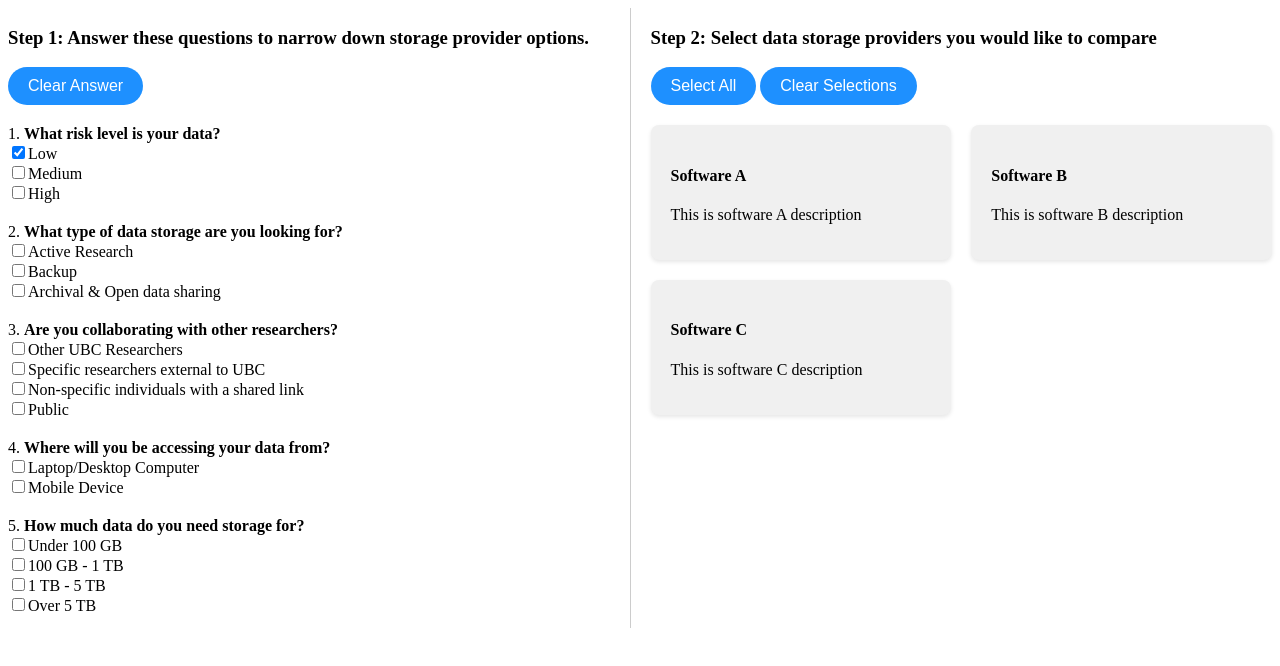
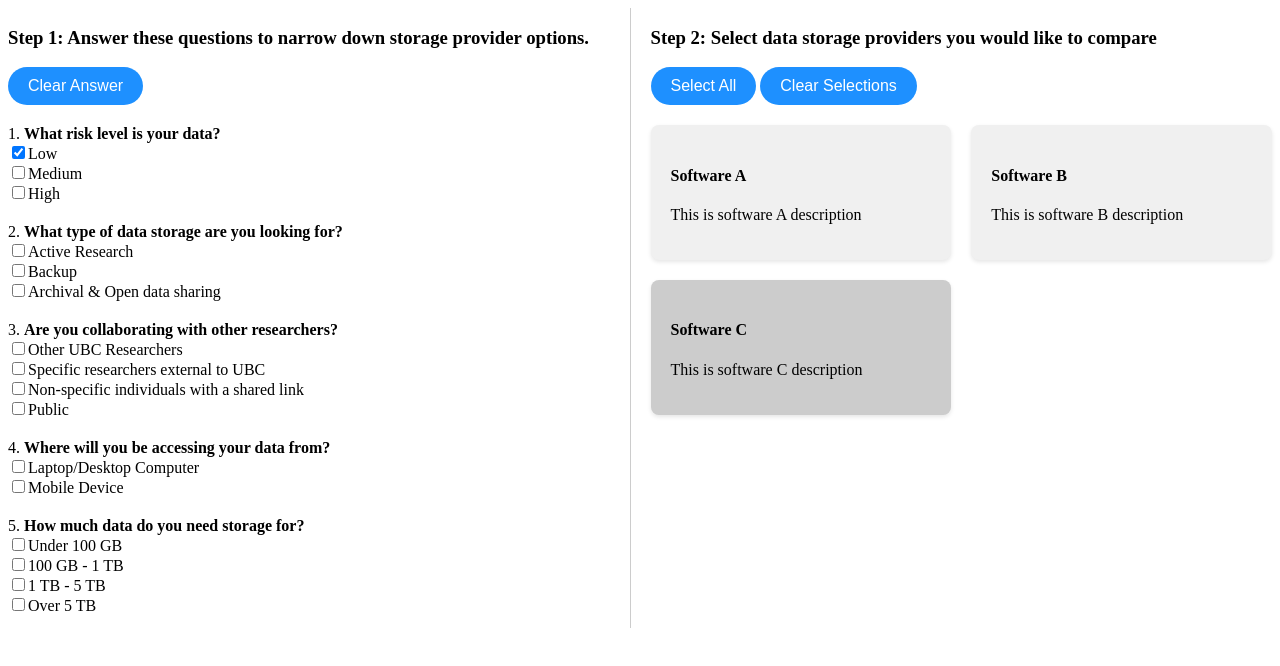
Before and after one commit to Krithik1/Platform-Navigator, a plain HTML site: page index.html in a window 1280 px wide. Both pictures are taken after a click on the checkbox 18 px from the left and 152 px from the top of the page. Drawn offline with Linux system fonts and the light colour scheme.

Commit message:
basic functionality done

```diff
--- a/script.js
+++ b/script.js
@@ -29,7 +29,6 @@ var softwareData = [
     // Add more data objects as needed
 ];
 
-
 // Generate card-like structures dynamically using the data object
 var cardsContainer = document.querySelector('.cards-container');
 softwareData.forEach(function (software) {
@@ -52,15 +51,12 @@ softwareData.forEach(function (software) {
     cardsContainer.appendChild(card);
 });
 
-// TODO: Ask about functionality of the checkboxes and highlighting
-
 function onlyOneRisk(checkbox) {
     var checkboxes = document.querySelectorAll('.risk')
     checkboxes.forEach((item) => {
         // Update the checked state of the other checkboxes and change the selected class of the cards based on the checked state
         if (item !== checkbox) {
             item.checked = false;
-
         }
     })
 }
@@ -71,7 +67,6 @@ function onlyOneDataStorage(checkbox) {
         // Update the checked state of the other checkboxes and change the selected class of the cards based on the checked state
         if (item !== checkbox) {
             item.checked = false;
-
         }
     })
 }
@@ -88,10 +83,23 @@ document.addEventListener("DOMContentLoaded", function () {
     var typeCheckboxes = document.querySelectorAll('.type');
     var collabCheckboxes = document.querySelectorAll('.collab');
     var accessCheckboxes = document.querySelectorAll('.access');
-    var dataStorageCheckboxes = document.querySelectorAll('.data-storage');
+    var dataStorageCheckboxes = document.querySelectorAll('.dataStorage');
+
+    function checkIfAllCheckboxesAreUnchecked() {
+        var allCheckboxes = document.querySelectorAll('input[type="checkbox"]');
+        var allUnchecked = true;
+        allCheckboxes.forEach(function (checkbox) {
+            if (checkbox.checked) {
+                allUnchecked = false;
+            }
+        });
+        return allUnchecked;
+    }
 
     function toggleCardSelection() {
-        this.classList.toggle("selected");
+        if (this.classList.contains("filtered") || checkIfAllCheckboxesAreUnchecked()) {
+            this.classList.toggle("selected");
+        }
         checkStep3Visibility();
         updateSelectedProvidersList();
     }
@@ -113,7 +121,37 @@ document.addEventListener("DOMContentLoaded", function () {
         });
     }
 
-    function arraysEqual(arr1, arr2) {
+    function checkAllFalse(list) {
+        return list.every(i => i === false);
+    }
+
+    function filterDict(dict) {
+        var filterList = [];
+        for (var key in dict) {
+            console.log(dict[key]);
+            if (!checkAllFalse(dict[key])) {
+                filterList.push(key);
+            }
+        }
+        console.log(filterList);
+        return filterList;
+    }
+
+    function compareDictsBasedOnFilter(dict1, dict2, filterList, card) {
+        console.log(filterList);
+        for (var key in filterList) {
+            if (arrayEquals(dict1[filterList[key]], dict2[filterList[key]])) {
+                card.classList.add("filtered");
+            } else {
+                card.classList.remove("filtered");
+            }
+        }
+        if (filterList.length == 0) {
+            card.classList.remove("filtered");
+        }
+    }
+
+    function arrayEquals(arr1, arr2) {
         // Check if the arrays have the same length
         if (arr1.length !== arr2.length) {
             return false;
@@ -123,107 +161,158 @@ document.addEventListener("DOMContentLoaded", function () {
         return arr1.every((value, index) => value === arr2[index]);
     }
 
-    // TODO: Create allFalse parameters to check if all the chekboxes for that question are false, if yes then ignore that question
-    function createCardCheckBoxList(card) {
-        var cardCheckBoxList = [];
+    function createCheckBoxBoolDict() {
+        var checkBoxBoolDict = {
+            risk: [],
+            type: [],
+            collab: [],
+            access: [],
+            dataStorage: []
+        };
+        riskCheckboxes.forEach(function (checkbox) {
+            checkBoxBoolDict.risk.push(checkbox.checked);
+        });
+        typeCheckboxes.forEach(function (checkbox) {
+            checkBoxBoolDict.type.push(checkbox.checked);
+        });
+        collabCheckboxes.forEach(function (checkbox) {
+            checkBoxBoolDict.collab.push(checkbox.checked);
+        });
+        accessCheckboxes.forEach(function (checkbox) {
+            checkBoxBoolDict.access.push(checkbox.checked);
+        });
+        dataStorageCheckboxes.forEach(function (checkbox) {
+            checkBoxBoolDict.dataStorage.push(checkbox.checked);
+        });
+        return checkBoxBoolDict;
+    }
+
+    function createCardCheckBoxDict(card) {
+        var riskCheckBoxList = [];
+        var typeCheckBoxList = [];
+        var collabCheckBoxList = [];
+        var accessCheckBoxList = [];
+        var dataStorageCheckBoxList = [];
         var cardRisk = card.classList[1];
         var cardType = card.classList[2];
         var cardCollab = card.classList[3];
         var cardAccess = card.classList[4];
         var cardDataStorage = card.classList[5];
+        var cardCheckBoxDict = {
+            risk: [],
+            type: [],
+            collab: [],
+            access: [],
+            dataStorage: []
+        };
         if (cardRisk === "high") {
-            cardCheckBoxList.push(false);
-            cardCheckBoxList.push(false);
-            cardCheckBoxList.push(true);
+            riskCheckBoxList.push(false);
+            riskCheckBoxList.push(false);
+            riskCheckBoxList.push(true);
         } if (cardRisk === "medium") {
-            cardCheckBoxList.push(false);
-            cardCheckBoxList.push(true);
-            cardCheckBoxList.push(false);
+            riskCheckBoxList.push(false);
+            riskCheckBoxList.push(true);
+            riskCheckBoxList.push(false);
         } else {
-            cardCheckBoxList.push(true);
-            cardCheckBoxList.push(false);
-            cardCheckBoxList.push(false);
+            riskCheckBoxList.push(true);
+            riskCheckBoxList.push(false);
+            riskCheckBoxList.push(false);
         }
 
         if (cardType === "activeresearch") {
-            cardCheckBoxList.push(true);
+            typeCheckBoxList.push(true);
         } else {
-            cardCheckBoxList.push(false);
+            typeCheckBoxList.push(false);
         }
 
         if (cardType === "backup") {
-            cardCheckBoxList.push(true);
+            typeCheckBoxList.push(true);
         } else {
-            cardCheckBoxList.push(false);
+            typeCheckBoxList.push(false);
         }
 
         if (cardType === "archival&opendatasharing") {
-            cardCheckBoxList.push(true);
+            typeCheckBoxList.push(true);
         } else {
-            cardCheckBoxList.push(false);
+            typeCheckBoxList.push(false);
         }
 
         if (cardCollab === "otherUBCresearchers") {
-            cardCheckBoxList.push(true);
+            collabCheckBoxList.push(true);
         } else {
-            cardCheckBoxList.push(false);
+            collabCheckBoxList.push(false);
         }
 
         if (cardCollab === "specific") {
-            cardCheckBoxList.push(true);
+            collabCheckBoxList.push(true);
         } else {
-            cardCheckBoxList.push(false);
+            collabCheckBoxList.push(false);
         }
 
         if (cardCollab === "nonspecific") {
-            cardCheckBoxList.push(true);
+            collabCheckBoxList.push(true);
         } else {
-            cardCheckBoxList.push(false);
+            collabCheckBoxList.push(false);
         }
 
         if (cardCollab === "public") {
-            cardCheckBoxList.push(true);
+            collabCheckBoxList.push(true);
         } else {
-            cardCheckBoxList.push(false);
+            collabCheckBoxList.push(false);
         }
 
         if (cardAccess === "laptop") {
-            cardCheckBoxList.push(true);
+            accessCheckBoxList.push(true);
         } else {
-            cardCheckBoxList.push(false);
+            accessCheckBoxList.push(false);
         }
 
         if (cardAccess === "mobile") {
-            cardCheckBoxList.push(true);
+            accessCheckBoxList.push(true);
         } else {
-            cardCheckBoxList.push(false);
+            accessCheckBoxList.push(false);
         }
 
         if (cardDataStorage === "under100") {
-            cardCheckBoxList.push(true);
-            cardCheckBoxList.push(false);
-            cardCheckBoxList.push(false);
-            cardCheckBoxList.push(false);
+            dataStorageCheckBoxList.push(true);
+            dataStorageCheckBoxList.push(false);
+            dataStorageCheckBoxList.push(false);
+            dataStorageCheckBoxList.push(false);
         } else if (cardDataStorage === "100GBto1TB") {
-            cardCheckBoxList.push(false);
-            cardCheckBoxList.push(true);
-            cardCheckBoxList.push(false);
-            cardCheckBoxList.push(false);
+            dataStorageCheckBoxList.push(false);
+            dataStorageCheckBoxList.push(true);
+            dataStorageCheckBoxList.push(false);
+            dataStorageCheckBoxList.push(false);
         } else if (cardDataStorage === "1TBto5TB") {
-            cardCheckBoxList.push(false);
-            cardCheckBoxList.push(false);
-            cardCheckBoxList.push(true);
-            cardCheckBoxList.push(false);
+            dataStorageCheckBoxList.push(false);
+            dataStorageCheckBoxList.push(false);
+            dataStorageCheckBoxList.push(true);
+            dataStorageCheckBoxList.push(false);
         } else {
-            cardCheckBoxList.push(false);
-            cardCheckBoxList.push(false);
-            cardCheckBoxList.push(false);
-            cardCheckBoxList.push(true);
+            dataStorageCheckBoxList.push(false);
+            dataStorageCheckBoxList.push(false);
+            dataStorageCheckBoxList.push(false);
+            dataStorageCheckBoxList.push(true);
         }
 
-        return cardCheckBoxList;
+        cardCheckBoxDict = {
+            risk: riskCheckBoxList.slice(0, 3),
+            type: typeCheckBoxList,
+            collab: collabCheckBoxList,
+            access: accessCheckBoxList,
+            dataStorage: dataStorageCheckBoxList
+        };
+
+        return cardCheckBoxDict;
     }
 
+    function toggleCardSelectionBasedOnCheckBoxes() {
+        var checkBoxBoolDict = createCheckBoxBoolDict();
+        cards.forEach(function (card) {
+            var cardCheckboxList = createCardCheckBoxDict(card);
+            compareDictsBasedOnFilter(cardCheckboxList, checkBoxBoolDict, filterDict(checkBoxBoolDict), card);
+        });
+    }
     step2SelectAllButton.addEventListener("click", function () {
         cards.forEach(function (card) {
             card.classList.add("selected");
@@ -244,154 +333,25 @@ document.addEventListener("DOMContentLoaded", function () {
         checkboxes.forEach(function (checkbox) {
             checkbox.checked = false;
         });
+        cards.forEach(function (card) {
+            card.classList.remove("selected");
+            card.classList.remove("filtered");
+        });
+        updateSelectedProvidersList();
+        checkStep3Visibility();
     });
 
     cards.forEach(function (card) {
         card.addEventListener("click", toggleCardSelection);
     });
 
-    // TODO: Fix the checkboxes so that they work properly
-
-    // // Toggle selected class if risk checkbox is clicked and if the checkbox is not checked then remove selected class
-    // riskCheckboxes.forEach(function (checkbox) {
-    //     checkbox.addEventListener("click", function () {
-    //         var risk = checkbox.classList[1];
-    //         if (checkbox.checked) {
-    //             cards.forEach(function (card) {
-    //                 if (card.classList.contains(risk)) {
-    //                     card.classList.add("selected");
-    //                 }
-    //             });
-    //         } else {
-    //             cards.forEach(function (card) {
-    //                 if (card.classList.contains(risk)) {
-    //                     card.classList.remove("selected");
-    //                 }
-    //             });
-    //         }
-    //         updateSelectedProvidersList();
-    //         checkStep3Visibility();
-    //     });
-    // });
-
-    // // Toggle selected class if type checkbox is clicked and if the checkbox is not checked then remove selected class
-    // typeCheckboxes.forEach(function (checkbox) {
-    //     checkbox.addEventListener("click", function () {
-    //         var type = checkbox.classList[1];
-    //         if (checkbox.checked) {
-    //             cards.forEach(function (card) {
-    //                 if (card.classList.contains(type)) {
-    //                     card.classList.add("selected");
-    //                 }
-    //             });
-    //         } else {
-    //             cards.forEach(function (card) {
-    //                 if (card.classList.contains(type)) {
-    //                     card.classList.remove("selected");
-    //                 }
-    //             });
-    //         }
-    //         updateSelectedProvidersList();
-    //         checkStep3Visibility();
-    //     });
-    // });
-
-    // // Toggle selected class if collab checkbox is clicked and if the checkbox is not checked then remove selected class
-    // collabCheckboxes.forEach(function (checkbox) {
-    //     checkbox.addEventListener("click", function () {
-    //         var collab = checkbox.classList[1];
-    //         if (checkbox.checked) {
-    //             cards.forEach(function (card) {
-    //                 if (card.classList.contains(collab)) {
-    //                     card.classList.add("selected");
-    //                 }
-    //             });
-    //         } else {
-    //             cards.forEach(function (card) {
-    //                 if (card.classList.contains(collab)) {
-    //                     card.classList.remove("selected");
-    //                 }
-    //             });
-    //         }
-    //         updateSelectedProvidersList();
-    //         checkStep3Visibility();
-    //     });
-    // });
-
-    // // Toggle selected class if access checkbox is clicked and if the checkbox is not checked then remove selected class
-    // accessCheckboxes.forEach(function (checkbox) {
-    //     checkbox.addEventListener("click", function () {
-    //         var access = checkbox.classList[1];
-    //         if (checkbox.checked) {
-    //             cards.forEach(function (card) {
-    //                 if (card.classList.contains(access)) {
-    //                     card.classList.add("selected");
-    //                 }
-    //             });
-    //         } else {
-    //             cards.forEach(function (card) {
-    //                 if (card.classList.contains(access)) {
-    //                     card.classList.remove("selected");
-    //                 }
-    //             });
-    //         }
-    //         updateSelectedProvidersList();
-    //         checkStep3Visibility();
-    //     });
-    // });
-
-    // // Toggle selected class if data storage checkbox is clicked and if the checkbox is not checked then remove selected class
-    // dataStorageCheckboxes.forEach(function (checkbox) {
-    //     checkbox.addEventListener("click", function () {
-    //         var dataStorage = checkbox.classList[1];
-    //         if (checkbox.checked) {
-    //             cards.forEach(function (card) {
-    //                 if (card.classList.contains(dataStorage)) {
-    //                     card.classList.add("selected");
-    //                 } else {
-    //                     if (card.classList.contains("selected")) {
-    //                         card.classList.remove("selected");
-    //                     }
-    //                 }
-    //             });
-    //         } else {
-    //             cards.forEach(function (card) {
-    //                 if (card.classList.contains(dataStorage)) {
-    //                     card.classList.remove("selected");
-    //                 }
-    //             });
-    //         }
-    //         updateSelectedProvidersList();
-    //         checkStep3Visibility();
-    //     });
-    // });
-
     // Implement point 5 from the requirements
     checkboxes.forEach(function (checkbox) {
         checkbox.addEventListener("click", function () {
-            var checkBoxBoolList = [];
-            checkboxes.forEach(function (checkbox) {
-                checkBoxBoolList.push(checkbox.checked);
-            });
-
-            console.log("check: " + checkBoxBoolList);
-
-            cards.forEach(function (card) {
-                var cardChecboxList = createCardCheckBoxList(card);
-                console.log("card: " + cardChecboxList);
-
-                console.log(checkBoxBoolList);
-                if (arraysEqual(checkBoxBoolList, cardChecboxList)) {
-                    card.classList.add("selected");
-                } else {
-                    card.classList.remove("selected");
-                }
-            });
+            toggleCardSelectionBasedOnCheckBoxes();
         });
     });
 });
-
-// TODO: Update above functions so that the cards have 3 states: unfiltered, filtered and selected
 
 /*
 Requirements:
--- a/style.css
+++ b/style.css
@@ -89,6 +89,10 @@
     color: white;
 }
 
+.card.filtered {
+    background-color: #ccc;
+}
+
 
 @media (max-width: 768px) {
     .cards-container {
```
Also changed, not shown: index.html (+1 -1 lines).
